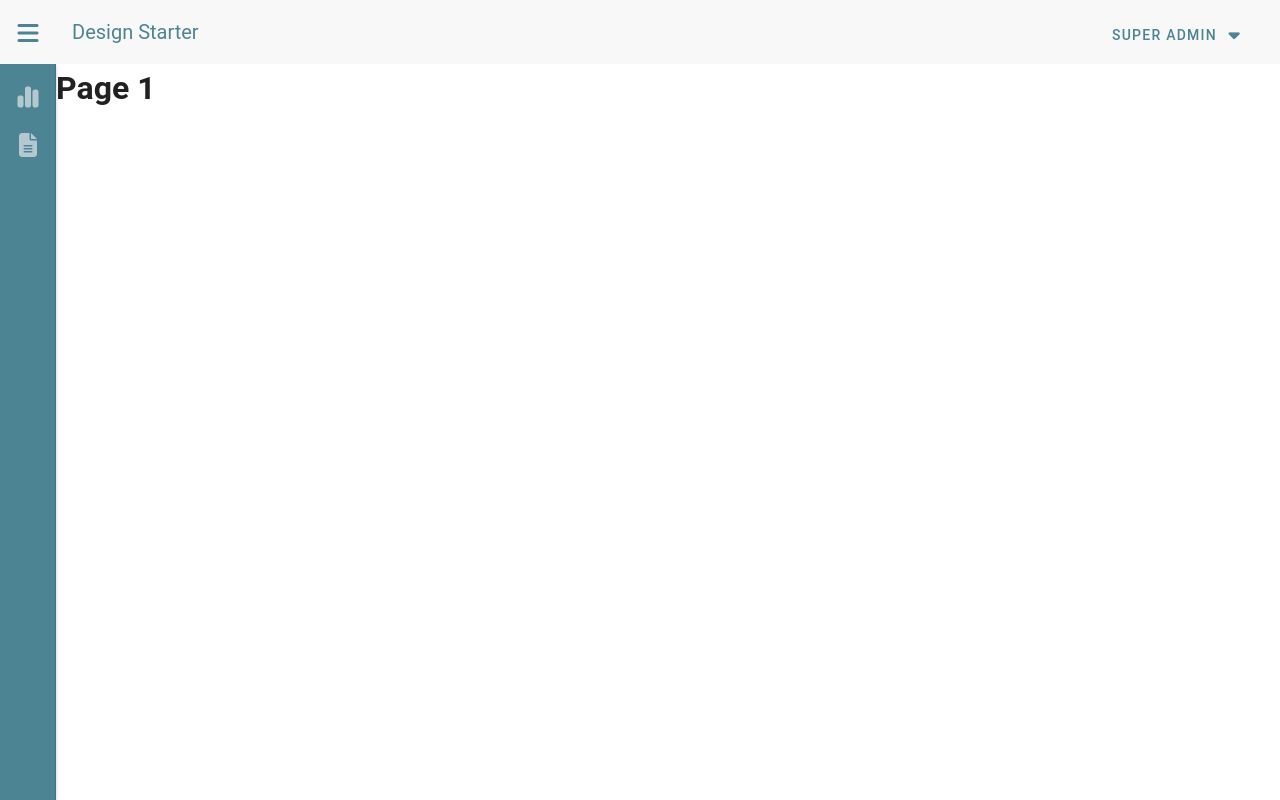
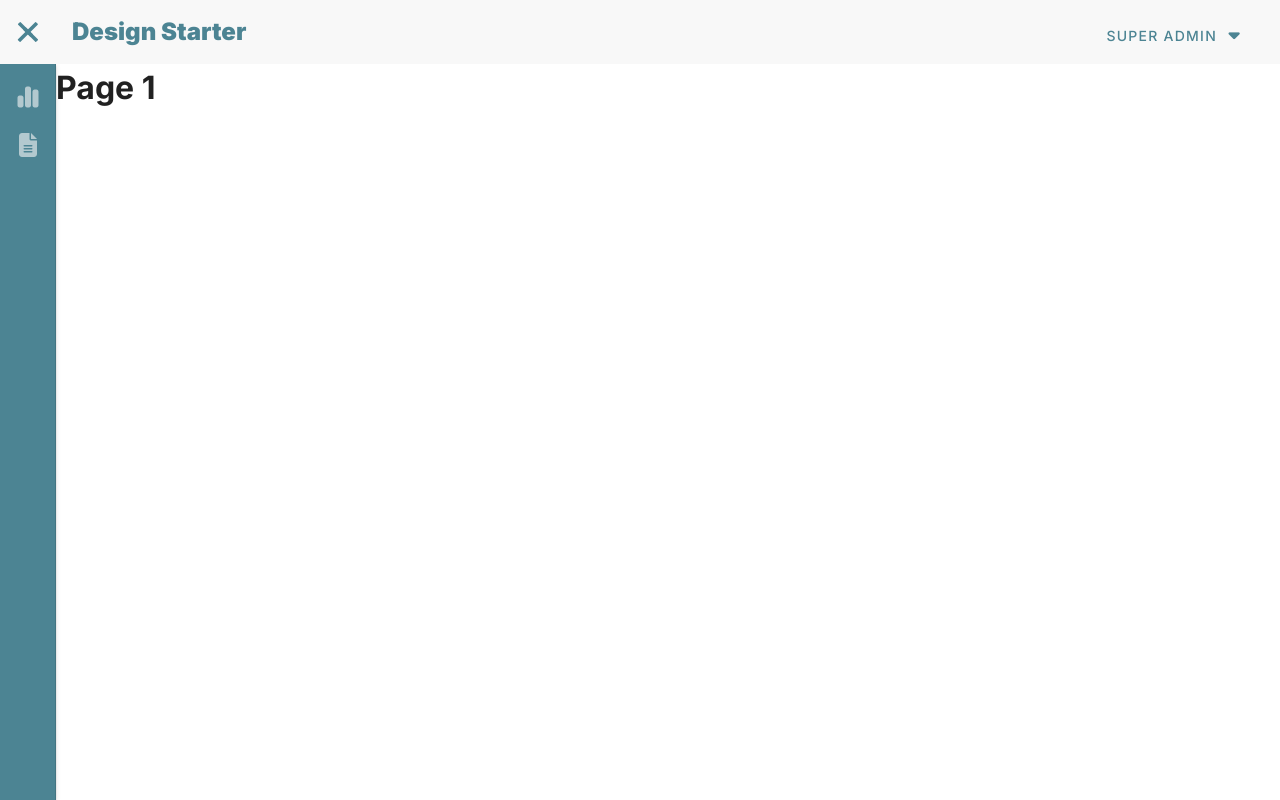
Before and after one commit to hyperYoko/Design-Starter, a Vue app in the folder front-end/: page / in a window 1280 px wide. Built offline with nearby package versions, Linux system fonts and the light colour scheme.

Commit message:
Added Inter font and AppBar styles

```diff
--- a/front-end/index.html
+++ b/front-end/index.html
@@ -1,10 +1,16 @@
-<!doctype html>
+<!DOCTYPE html>
 <html lang="en">
   <head>
     <meta charset="UTF-8" />
     <link rel="icon" type="image/svg+xml" href="/vite.svg" />
     <meta name="viewport" content="width=device-width, initial-scale=1.0" />
     <title>Design Starter</title>
+    <link rel="preconnect" href="https://fonts.googleapis.com" />
+    <link rel="preconnect" href="https://fonts.gstatic.com" crossorigin />
+    <link
+      href="https://fonts.googleapis.com/css2?family=Inter:ital,opsz,wght@0,14..32,100..900;1,14..32,100..900&display=swap"
+      rel="stylesheet"
+    />
   </head>
   <body>
     <div id="app"></div>
--- a/front-end/package.json
+++ b/front-end/package.json
@@ -10,6 +10,7 @@
   },
   "dependencies": {
     "pinia": "^2.2.4",
+    "sass": "^1.79.5",
     "vue": "^3.5.10",
     "vue-router": "^4.4.5",
     "vuetify": "^3.7.2"
--- a/front-end/src/App.vue
+++ b/front-end/src/App.vue
@@ -1,6 +1,6 @@
 <script setup>
 import { RouterView } from 'vue-router';
-import "@/style.css";
+import "@/style.scss";
 
 </script>
 
--- a/front-end/src/components/AppNavBar.vue
+++ b/front-end/src/components/AppNavBar.vue
@@ -4,15 +4,28 @@
     scroll-behavior="fade-image elevate"
     scroll-threshold="200"
   >
-    <v-app-bar-nav-icon @click="navdrawer = !navdrawer"></v-app-bar-nav-icon>
+    <!-- <v-app-bar-nav-icon @click="navdrawer = !navdrawer"></v-app-bar-nav-icon> -->
+    <v-app-bar-nav-icon @click="navdrawer = !navdrawer">
+      <!-- change to active:false if i don't want to see x mark -->
+      <label :class="{ active: navdrawer }">
+        <div></div>
+        <div></div>
+        <div></div>
+      </label>
+    </v-app-bar-nav-icon>
 
-    <v-app-bar-title> Design Starter </v-app-bar-title>
+    <v-app-bar-title
+      style="font-size: x-large !important; font-weight: 900 !important"
+    >
+      Design Starter
+    </v-app-bar-title>
     <!-- <v-app-bar-title>
       <v-img
         src="/src/assets/Images/LSC_Customer_Logo.png"
         :width="380"
       ></v-img>
     </v-app-bar-title> -->
+
     <v-spacer></v-spacer>
     <!-- <NotificationMenu /> -->
     <span style="height: 43px !important; margin-right: 25px">
@@ -104,4 +117,62 @@ export default {
 };
 </script>
 
-<style scoped></style>
+<style scoped>
+
+/* hamburger CSS */
+label {
+  position: absolute;
+  /* top: 50%;
+  right: 0;
+  left: 0;
+  display: block; */
+  width: 60px;
+  height: 60px;
+  /* margin: -30px auto 0 auto; */
+  cursor: pointer;
+  transform: scale(0.3);
+}
+
+label div {
+  position: relative;
+  top: 0;
+  height: 12px;
+  background-color: #4c8493;
+  margin-bottom: 12px;
+  transition: 0.3s ease transform, 0.3s ease top, 0.3s ease width,
+    0.3s ease right;
+  border-radius: 2px;
+}
+
+label div:first-child {
+  transform-origin: 0;
+}
+
+label div:last-child {
+  margin-bottom: 0;
+  transform-origin: 60px;
+}
+
+label div:nth-child(2) {
+  right: 0;
+  width: 60px;
+}
+
+
+label.active div:first-child {
+  top: -6px;
+  transform: rotateZ(45deg);
+}
+
+label.active div:last-child {
+  top: 6px;
+  transform: rotateZ(45deg);
+}
+
+label.active div:nth-child(2) {
+  width: 85px;
+  top: 0;
+  right: 13px;
+  transform: rotateZ(-45deg);
+}
+</style>
--- a/front-end/src/components/Page2.vue
+++ b/front-end/src/components/Page2.vue
@@ -1,5 +1,6 @@
 <template>
   <h1>Page 2</h1>
+  <p>The quick brown fox jumps over the lazy dog </p>
 </template>
 <script></script>
 <style scoped></style>
--- a/front-end/src/main.js
+++ b/front-end/src/main.js
@@ -30,6 +30,7 @@ const vuetify = createVuetify({
       fa,
     },
   },
+
 });
 
 createApp(App).use(vuetify).use(router).use(pinia).mount("#app");
--- a/front-end/src/style.css
+++ /dev/null
@@ -1,31 +0,0 @@
-.AppBar {
-  background-color: #f8f8f8 !important;
-  color: #4c8493 !important;
-}
-.MenuListItems * {
-  color: #4c8493;
-}
-.MenuListItems:hover * {
-  font-weight: bold !important;
-}
-.MenuListItems:hover .v-icon {
-  transform: scale(1.1) !important;
-  opacity: 1 !important;
-}
-
-.NavBar {
-  background-color: #4c8493;
-  color: #f8f8f8;
-}
-.NavBarListItems * {
-  color: #f8f8f8;
-}
-.NavBarListItems:hover * {
-  font-weight: bold !important;
-}
-.NavBarListItems:hover .v-icon {
-  transform: scale(1.1) !important;
-
-  /* usually color dimmed when not hovered but vuetify dims opacity when not hovered*/
-  opacity: 1 !important;
-}
--- /dev/null
+++ b/front-end/src/style.scss
@@ -0,0 +1,51 @@
+
+
+
+//variables
+$font-family: "Inter";
+$primary-color: #4c8493;
+
+.v-application,
+.v-overlay-container {
+  [class*="text-"] {
+    color: #36405a;
+    font-family: $font-family, sans-serif !important;
+  }
+  font-family: $font-family, sans-serif !important;
+}
+
+.AppBar {
+  background-color: #f8f8f8 !important;
+  color: $primary-color !important;
+}
+
+.MenuListItems * {
+  color: $primary-color;
+  // transition: transform 0.1s ease-in-out;
+}
+.MenuListItems:hover * {
+  font-weight: 600 !important;
+}
+.MenuListItems:hover .v-icon {
+  font-weight: bold !important;
+  transform: scale(1.05) !important;
+  opacity: 1 !important;
+}
+
+.NavBar {
+  background-color: $primary-color;
+  color: #f8f8f8;
+}
+.NavBarListItems * {
+  color: #f8f8f8;
+  transition: transform 0.1s ease-in-out;
+}
+.NavBarListItems:hover * {
+  font-weight: 600 !important;
+}
+.NavBarListItems:hover .v-icon {
+  font-weight: bold !important;
+  transform: scale(1.05) !important;
+  /* usually color dimmed when not hovered but vuetify dims opacity when not hovered*/
+  opacity: 1 !important;
+}
```
Also changed, not shown: 2 other files (tests, documents, lock files or other folders).
